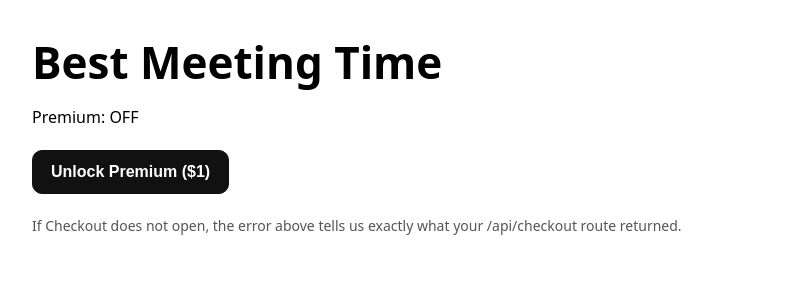
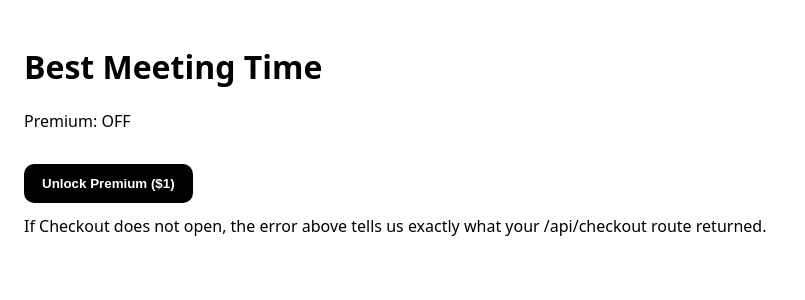
Before and after one commit to techtalk1282/Best-Meeting-Time, a Next.js app: page / in a window 1280 px wide. Shown: the top 300 px of the page, without its empty margins (0-805 px from the left). Built offline with nearby package versions, Linux system fonts and the light colour scheme; no server answers.

Commit message:
Replace: app/page.tsx

```diff
--- a/app/page.tsx
+++ b/app/page.tsx
@@ -1,82 +1,46 @@
-"use client";
+import { cookies } from "next/headers";
 
-import { useState } from "react";
-
-export default function Page() {
-  const [loading, setLoading] = useState(false);
-  const [error, setError] = useState<string | null>(null);
-
-  async function startCheckout() {
-    try {
-      setError(null);
-      setLoading(true);
-
-      const res = await fetch("/api/checkout", {
-        method: "POST",
-        headers: { "Content-Type": "application/json" },
-        // If your API expects a body later, you can add it here.
-        body: JSON.stringify({}),
-      });
-
-      // Try to read JSON either way (helps debugging)
-      const data = await res.json().catch(() => ({}));
-
-      if (!res.ok) {
-        throw new Error(
-          data?.error ||
-            data?.message ||
-            `Checkout request failed (${res.status})`
-        );
-      }
-
-      const url = data?.url;
-      if (!url || typeof url !== "string") {
-        throw new Error("Checkout API did not return a valid 'url'.");
-      }
-
-      // Redirect to Stripe Checkout
-      window.location.href = url;
-    } catch (e: any) {
-      setError(e?.message || "Something went wrong starting checkout.");
-      setLoading(false);
-    }
-  }
+export default function HomePage() {
+  const premium = cookies().get("premium")?.value === "1";
 
   return (
-    <main style={{ padding: 32, fontFamily: "system-ui, Arial, sans-serif" }}>
-      <h1 style={{ fontSize: 44, margin: 0 }}>Best Meeting Time</h1>
+    <main style={{ padding: 24, fontFamily: "system-ui" }}>
+      <h1>Best Meeting Time</h1>
+      <p>Premium: {premium ? "ON" : "OFF"}</p>
 
-      <p style={{ marginTop: 14, marginBottom: 22, fontSize: 16 }}>
-        Premium: OFF
-      </p>
-
+      {!premium && (
+        <>
           <button
-        onClick={startCheckout}
-        disabled={loading}
             style={{
+              marginTop: 16,
               padding: "12px 18px",
-          fontSize: 16,
+              borderRadius: 10,
+              border: "none",
+              background: "black",
+              color: "white",
               fontWeight: 700,
-          cursor: loading ? "not-allowed" : "pointer",
-          borderRadius: 10,
-          border: "1px solid #111",
-          background: loading ? "#ddd" : "#111",
-          color: loading ? "#555" : "#fff",
+              cursor: "pointer",
+            }}
+            onClick={async () => {
+              try {
+                const res = await fetch("/api/checkout", { method: "POST" });
+                const data = await res.json();
+                if (!res.ok) throw new Error(data?.error || "Checkout failed");
+                window.location.href = data.url;
+              } catch (e: any) {
+                alert(e?.message || "Checkout request failed");
+              }
             }}
           >
-        {loading ? "Opening Checkout..." : "Unlock Premium ($1)"}
+            Unlock Premium ($1)
           </button>
 
-      {error && (
-        <p style={{ marginTop: 14, color: "crimson", fontSize: 14 }}>
-          {error}
-        </p>
-      )}
-
-      <p style={{ marginTop: 22, color: "#555", fontSize: 14 }}>
+          <p style={{ marginTop: 12 }}>
             If Checkout does not open, the error above tells us exactly what your
             /api/checkout route returned.
           </p>
+        </>
+      )}
     </main>
   );
 }
```
Lines whose indentation alone changed are shown as unchanged.
